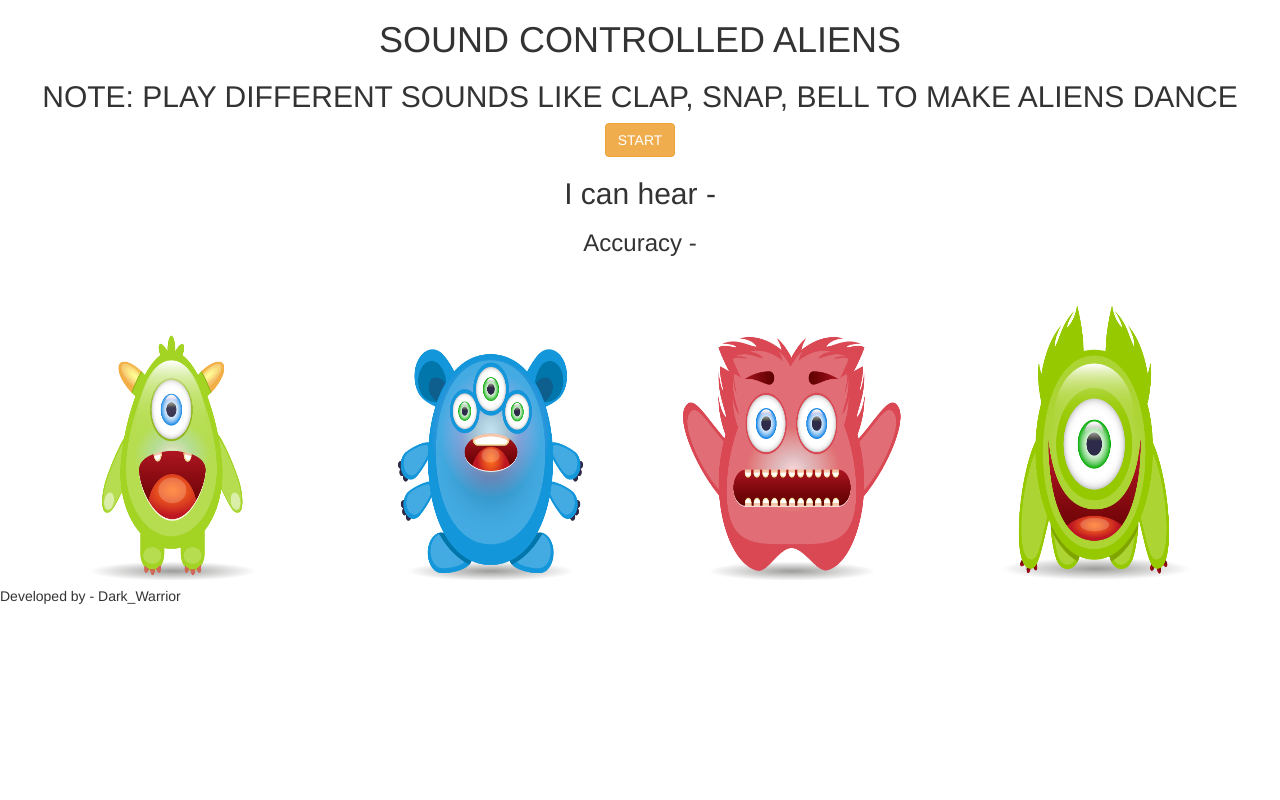
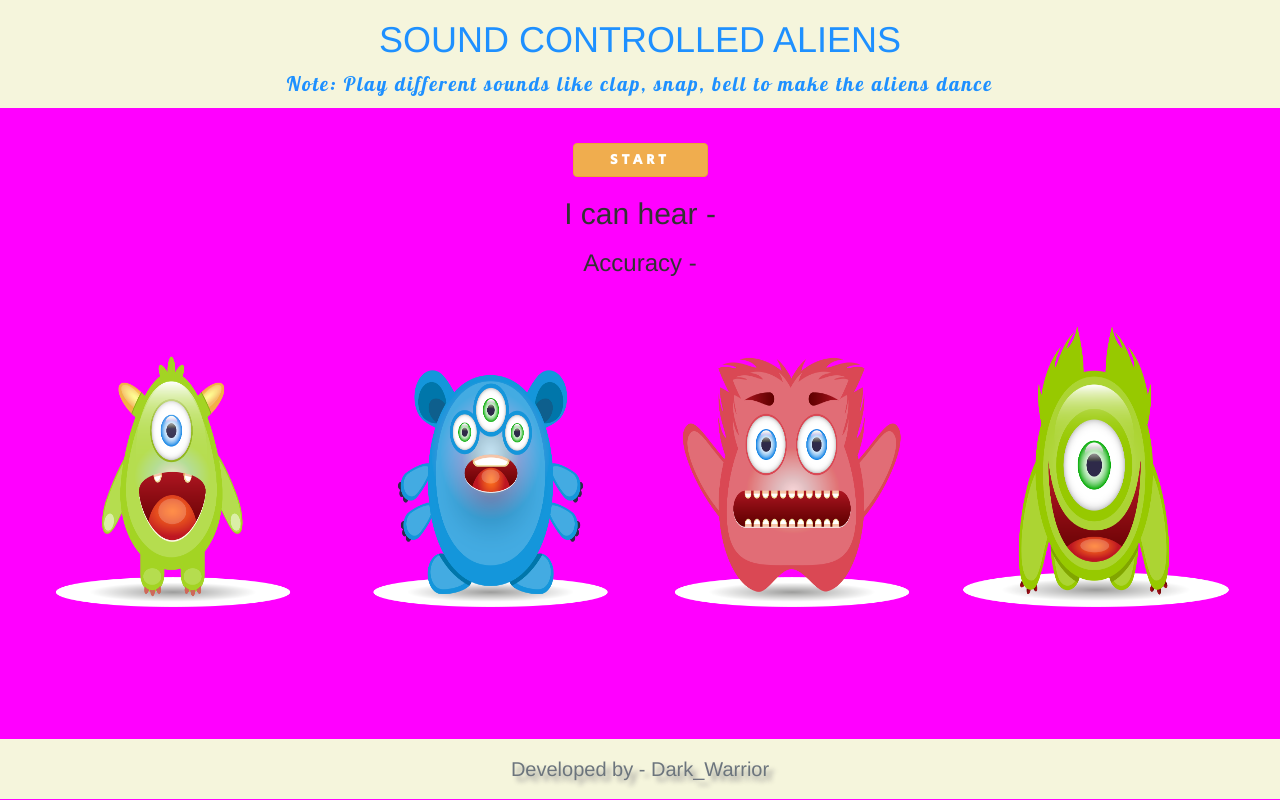
Before and after one commit to rockstararyaman/Sound-iden-web, a plain HTML site: page index.html in a window 1280 px wide. Drawn offline with nearby package versions, Linux system fonts and the light colour scheme; a web font is replaced by a local one.

Commit message:
Add files via upload

```diff
--- a/index.html
+++ b/index.html
@@ -8,12 +8,13 @@
     <script src="https://maxcdn.bootstrapcdn.com/bootstrap/3.4.0/js/bootstrap.min.js"></script>
     <script src="https://unpkg.com/ml5@0.4.3/dist/ml5.min.js"></script>
     <link rel="stylesheet" type="text/css" href="style.css">
+    <link href="https://fonts.googleapis.com/css2?family=ABeeZee:ital@1&family=Lobster&family=Pacifico&family=Permanent+Marker&family=Secular+One&display=swap" rel="stylesheet">
   </head>
 
   <body>
     <div class="col-xs-12 header_div text-center">
      <h1>SOUND CONTROLLED ALIENS</h1>
-    <h2>NOTE: PLAY DIFFERENT SOUNDS LIKE CLAP, SNAP, BELL TO MAKE ALIENS DANCE</h2>
+    <p>Note: Play different sounds like clap, snap, bell to make the aliens dance </p>
     </div>
       <div class="main_div">
       <center>
--- a/main.js
+++ b/main.js
@@ -1 +1,8 @@
-// https://teachablemachine.withgoogle.com/models/upJmuyWLm/
+function startClassification() {
+    navigator.mediaDevices.getUserMedia({ audio: true});
+    classifier = ml5.soundClassifier('https://teachablemachine.withgoogle.com/models/upJmuyWLm/model.json', modelReady);
+}
+
+function modelReady(){
+    classifier.classify(gotResults);
+}
--- a/style.css
+++ b/style.css
@@ -0,0 +1,34 @@
+body {
+    background-color: magenta ;
+}
+
+.header_div {
+    background-color: beige;
+    color:dodgerblue ;
+}
+
+.header_div p {
+    font-family: 'Lobster', cursive;
+    letter-spacing: 2px;
+    font-size: 20px;
+}
+
+.main_div button{
+    font-family: 'Secular One', sans-serif;
+    margin-top: 35px;
+    width: 135px;
+    font-weight: bold;
+    letter-spacing: 4px;
+}
+
+.copy_right_footer {
+    position: fixed;
+    color: #6c757d;
+    bottom: 1;
+    width: 100%;
+    font-size: 20px;
+    background-color: beige;
+    line-height: 3;
+    text-align: center;
+    text-shadow: 5px 5px 5px rgb(151, 149, 149);
+}
```
